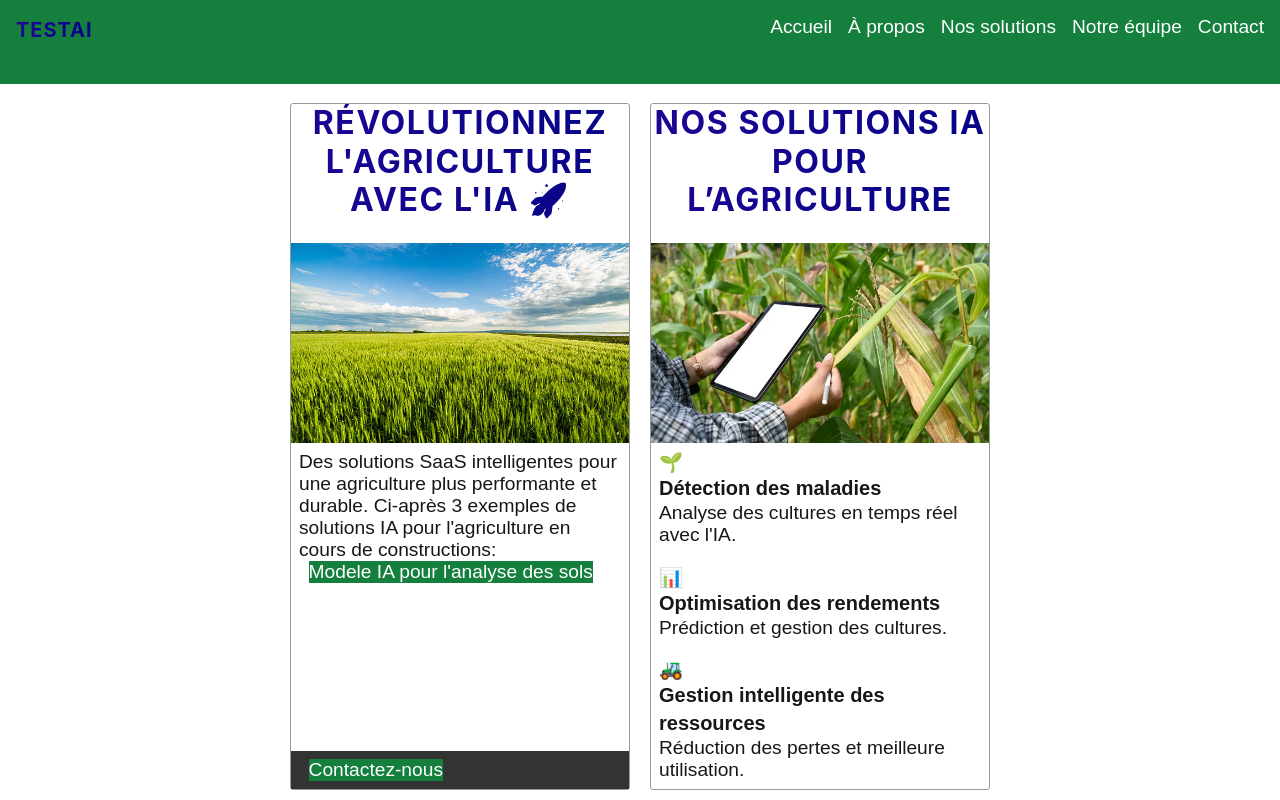
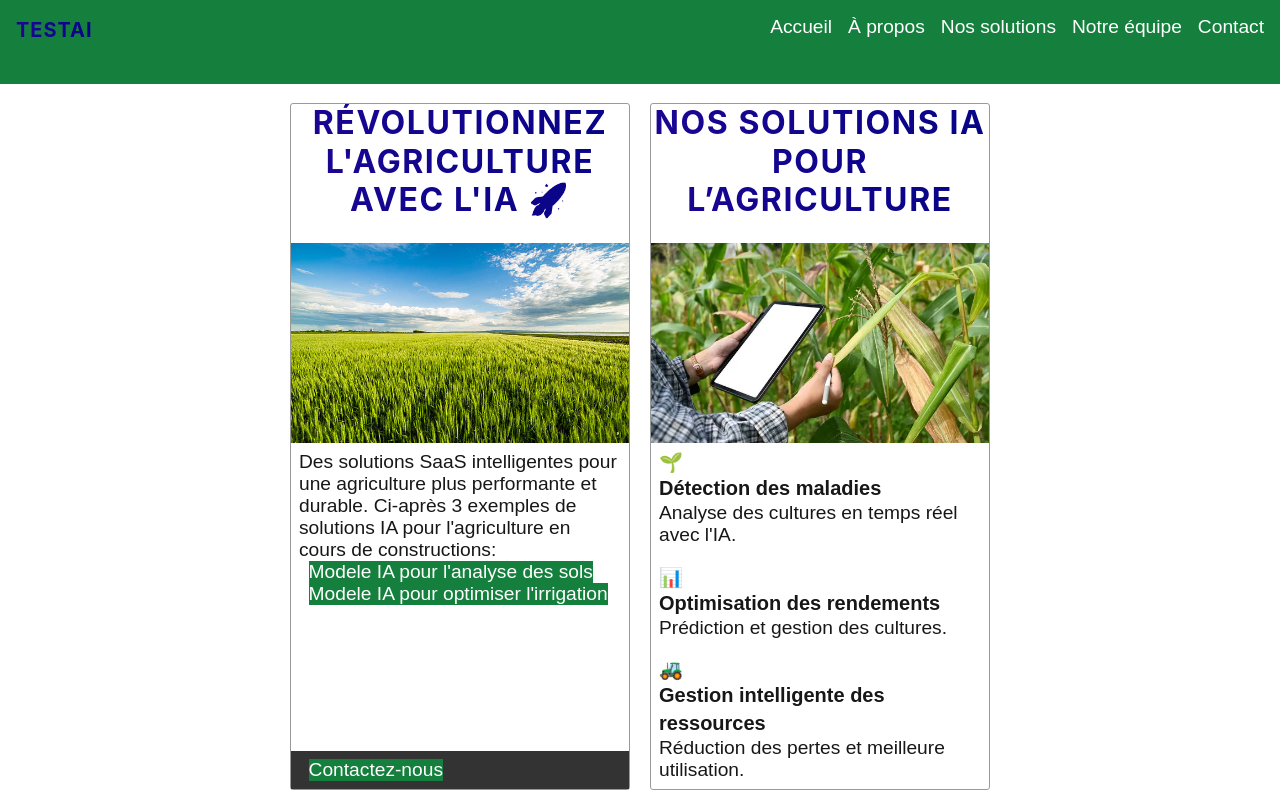
Before and after one commit to nguentamak/TestAI-showcase-site, a Next.js app: page / in a window 1280 px wide. Shown: the top 800 px of the page. Built offline with nearby package versions, Linux system fonts and the light colour scheme.

Commit message:
app/page.js updated

```diff
--- a/app/page.js
+++ b/app/page.js
@@ -30,6 +30,14 @@ export default function Home() {
             <Link href="https://testai-app-app-intelligent-soil-analysis-optimize-crops-jtx9km.streamlit.app/">
                 <button className="mt-6 bg-green-700 hover:bg-green-800 text-white font-semibold py-3 px-6 rounded-lg transition">
                 Modele IA pour l'analyse des sols
+                </button>
+            </Link>
+            </p>
+            <p></p>
+            <p>
+            <Link href="https://testai-app-app-irrigation-optimization-l7dlvx8fqzagsy8tuacaed.streamlit.app/">
+                <button className="mt-6 bg-green-700 hover:bg-green-800 text-white font-semibold py-3 px-6 rounded-lg transition">
+                Modele IA pour optimiser l'irrigation
                 </button>
             </Link>
             </p>
```
